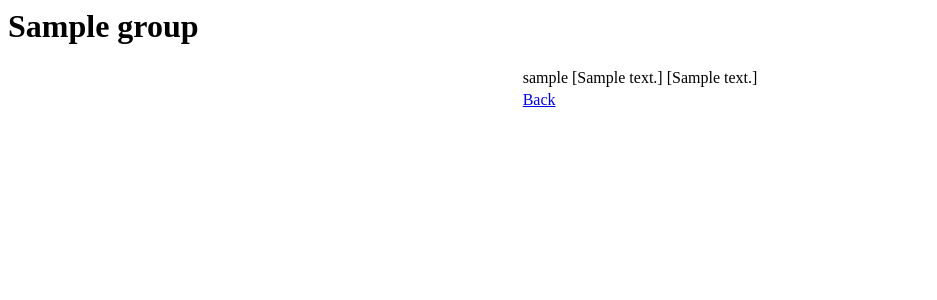
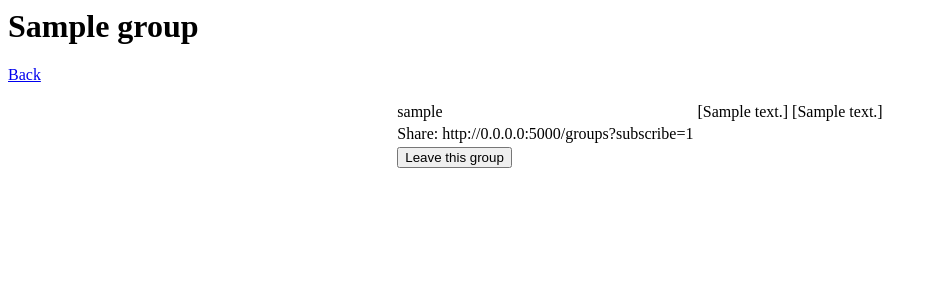
Before and after one commit to pfbouquet/barycenter, a Flask app: template app/templates/group.html in a window 1280 px wide. Shown: the top 300 px of the page, without its empty margins (0-937 px from the left). Run offline with Flask 2, Linux system fonts and the light colour scheme; the template is opened without the code that fills it: most values are stand-ins (such as "Sample title", 1, 10 or a date in 2020); parts of the project's set-up code (start-up, migrations or seed data) failed here and were passed over.

Commit message:
Add "Leave group" button

```diff
--- a/app/templates/group.html
+++ b/app/templates/group.html
@@ -9,6 +9,9 @@
 
 <h1>{{ group['name'] }}</h1>
 
+<p><a href="{{ url_for('groups') }}">Back</a></p>
+
+<form action="" method="post">
 <table align="center">
 
 {% for member in members %}
@@ -19,8 +22,10 @@
     </tr>
 {% endfor %}
 
-    <tr><td><a href="{{ url_for('groups') }}">Back</a></td></tr>
+    <tr><td>Share: http://0.0.0.0:5000/groups?subscribe={{ group['id'] }}</td></tr>
+    <tr><td><button name="leave_group" value="{{ group['id'] }}" type="submit">Leave this group</button></td></tr>
 
 </table>
+</form>
 </body>
 </html>
```
Also changed, not shown: app/routes.py (+7 -0 lines).
